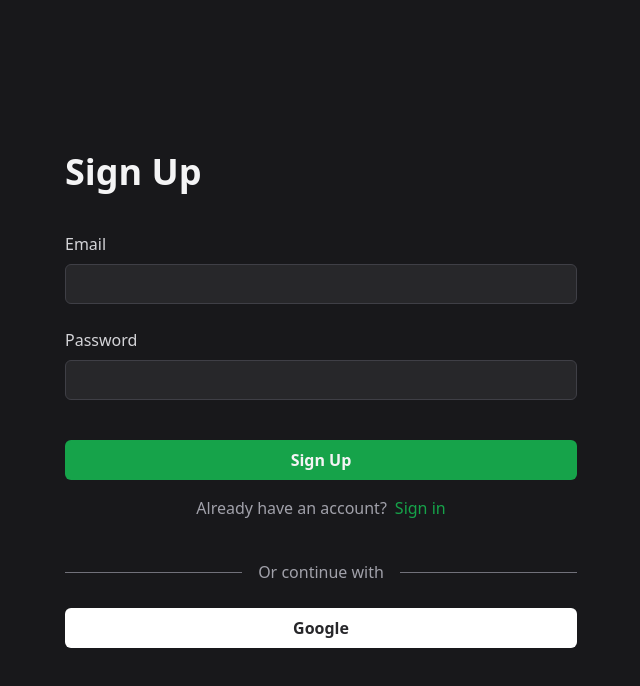
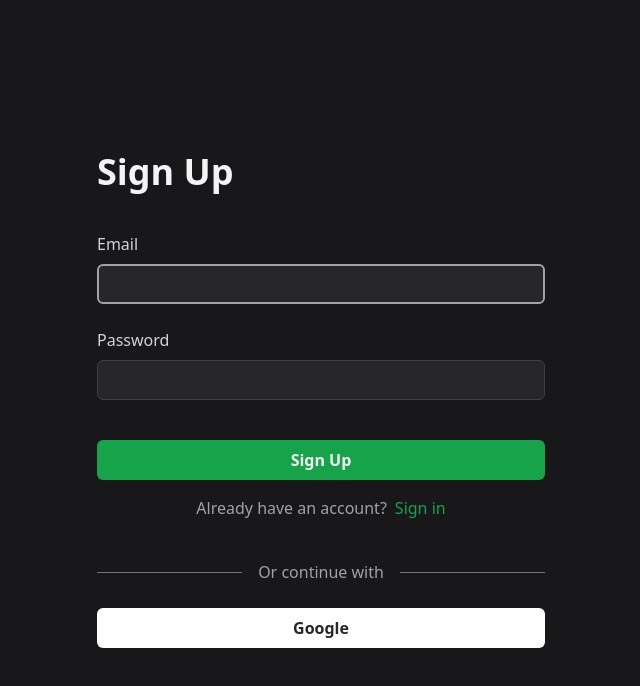
Before and after one commit to GuidoCarda/doguihabits, a React (Vite) app: page /login in a window 1280 px wide. Shown: the top 686 px of the page, without its empty margins (319-959 px from the left). Built offline with nearby package versions, Linux system fonts and the light colour scheme; no server answers.

Commit message:
fix: finally fixed autofill styles?

```diff
--- a/src/index.css
+++ b/src/index.css
@@ -15,7 +15,7 @@ textarea:-webkit-autofill:focus,
 select:-webkit-autofill,
 select:-webkit-autofill:hover,
 select:-webkit-autofill:focus {
-  border: 1px solid #253341;
+  border: 1px solid #52525b;
   font: inherit;
   -webkit-text-fill-color: white;
   -webkit-box-shadow: 0 0 0px 1000px #253341 inset;
--- a/src/pages/Login.jsx
+++ b/src/pages/Login.jsx
@@ -67,8 +67,8 @@ const Login = () => {
       exit={{ opacity: 0 }}
       key={"login_page"}
     >
-      <Layout className={"min-h-screen grid place-items-center"}>
-        <form className="max-w-lg w-full" onSubmit={handleSubmit}>
+      <Layout className={"min-h-screen grid place-items-center "}>
+        <form className="max-w-md w-full" onSubmit={handleSubmit}>
           <h1 className="text-zinc-100 font-semibold text-4xl mb-10">
             {action}
           </h1>
@@ -79,7 +79,7 @@ const Login = () => {
             type="text"
             value={email}
             onChange={(e) => setEmail(e.target.value)}
-            className="h-10 mb-6 w-full bg-zinc-800 border-[1px] border-zinc-700 rounded-md text-zinc-200 pl-3 focus:outline  focus:outline-green-400"
+            className=" h-10 mb-6 w-full bg-zinc-800 border-[2px] border-zinc-400 rounded-md text-zinc-200 pl-3 focus:outline  focus:outline-green-400/80"
             name="email"
           />
           <label htmlFor="password" className="text-zinc-300 block mb-2">
@@ -89,7 +89,7 @@ const Login = () => {
             type="password"
             value={password}
             onChange={(e) => setPassword(e.target.value)}
-            className="h-10 mb-10 w-full bg-zinc-800 border-[1px] border-zinc-700 rounded-md text-zinc-200 pl-3 focus:outline  focus:outline-green-400"
+            className="h-10 mb-10 w-full bg-zinc-800 border-[1px] border-zinc-700 rounded-md text-zinc-200 pl-3 focus:outline  focus:outline-green-400/80"
             name="password"
           />
           <Button className="bg-green-600 w-full text-zinc-100 font-bold">
--- a/tailwind.config.cjs
+++ b/tailwind.config.cjs
@@ -11,5 +11,8 @@ module.exports = {
       },
     },
   },
-  plugins: [require("tailwind-scrollbar")({ nocompatible: true })],
+  plugins: [
+    require("tailwind-scrollbar")({ nocompatible: true }),
+    require("autoprefixer"),
+  ],
 };
```
